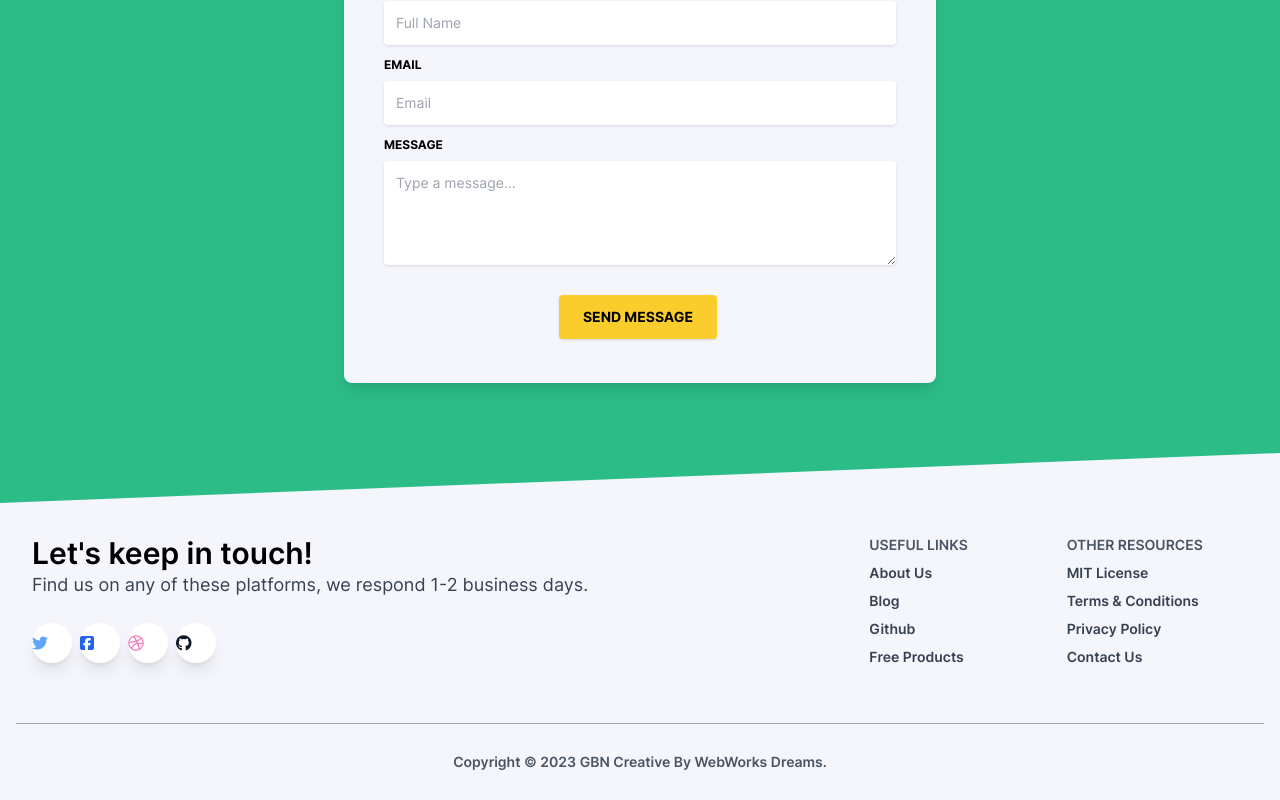
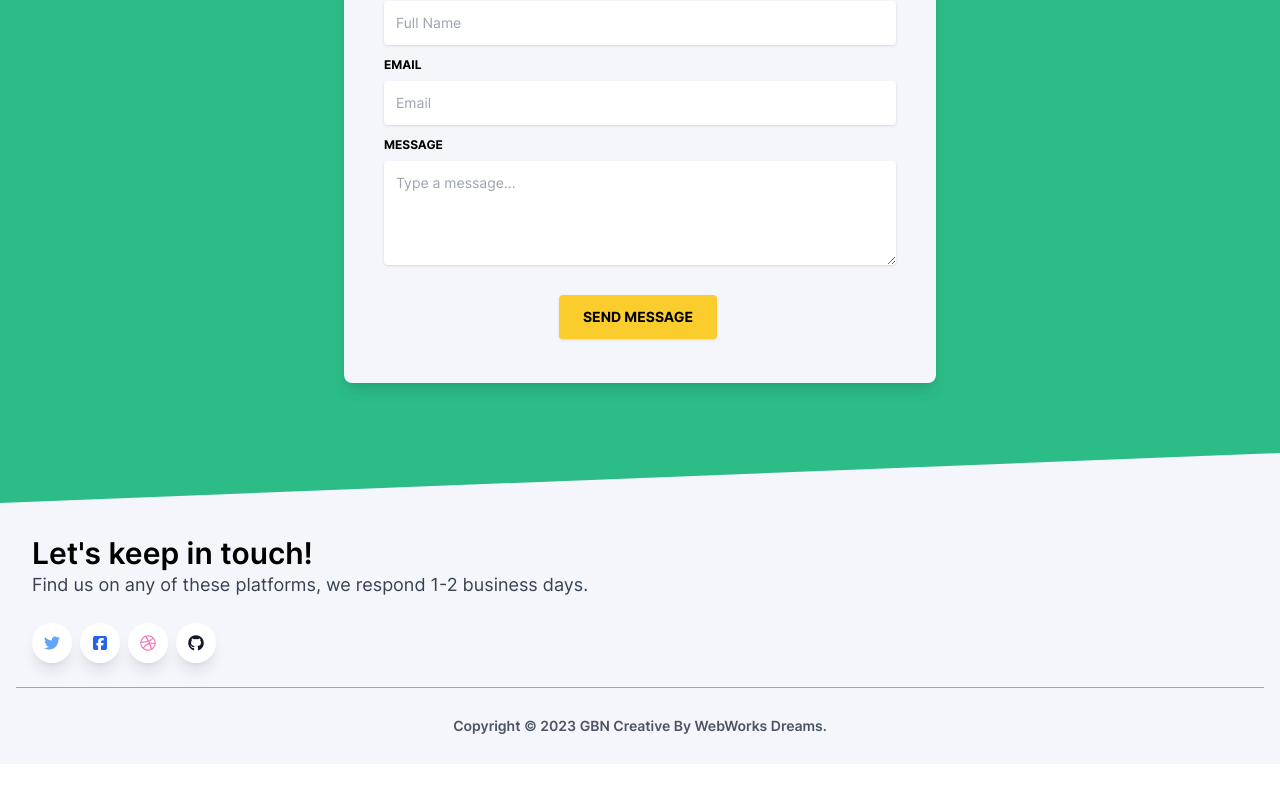
Before and after one commit to gccornejo441/GBNLive, a Next.js app: page / in a window 1280 px wide. Shown: the part 3770-4570 px from the top of the page. After the commit the page ends 4534 px from the top, so only its background shows below. Built offline with nearby package versions, Linux system fonts and the light colour scheme.

Commit message:
feat: justify content center on footer social circles

```diff
--- a/src/components/Footer.tsx
+++ b/src/components/Footer.tsx
@@ -34,29 +34,29 @@ function Footer(): ReactElement {
                 className='align-center mr-2 h-10 w-10 items-center justify-center rounded-full bg-white font-normal text-blue-400 shadow-lg outline-none focus:outline-none'
                 type='button'
               >
-                <i className='fab fa-twitter flex'></i>
+                <i className='fab fa-twitter flex justify-center'></i>
               </button>
               <button
                 className='align-center mr-2 h-10 w-10 items-center justify-center rounded-full bg-white font-normal text-blue-600 shadow-lg outline-none focus:outline-none'
                 type='button'
               >
-                <i className='fab fa-facebook-square flex'></i>
+                <i className='fab fa-facebook-square flex justify-center'></i>
               </button>
               <button
                 className='align-center mr-2 h-10 w-10 items-center justify-center rounded-full bg-white font-normal text-pink-400 shadow-lg outline-none focus:outline-none'
                 type='button'
               >
-                <i className='fab fa-dribbble flex'></i>
+                <i className='fab fa-dribbble flex justify-center'></i>
               </button>
               <button
                 className='align-center mr-2 h-10 w-10 items-center justify-center rounded-full bg-white font-normal text-gray-900 shadow-lg outline-none focus:outline-none'
                 type='button'
               >
-                <i className='fab fa-github flex'></i>
+                <i className='fab fa-github flex justify-center'></i>
               </button>
             </div>
           </div>
-          <div className='w-full px-4 lg:w-6/12'>
+          {/* <div className='w-full px-4 lg:w-6/12'>
             <div className='items-top mb-6 flex flex-wrap'>
               <div className='ml-auto w-full px-4 lg:w-4/12'>
                 <span className='mb-2 block text-sm font-semibold uppercase text-gray-600'>
@@ -137,7 +137,7 @@ function Footer(): ReactElement {
                 </ul>
               </div>
             </div>
-          </div>
+          </div> */}
         </div>
         <hr className='my-6 border-gray-400' />
         <div className='flex flex-wrap items-center justify-center md:justify-between'>
```
